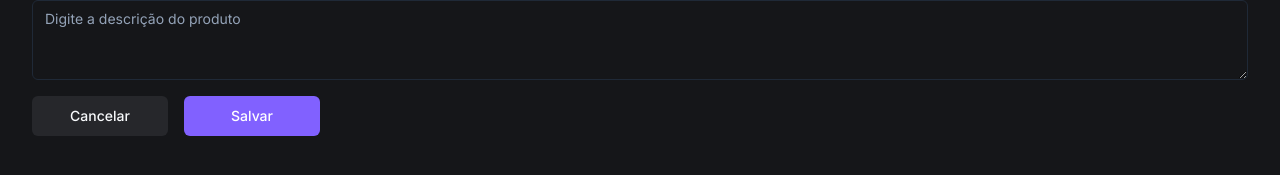
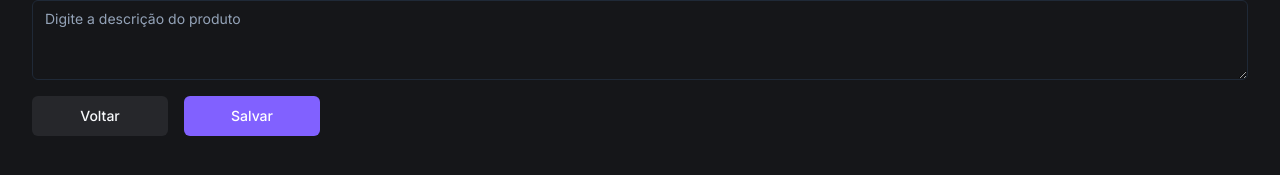
Before and after one commit to JonatanPaes/regisystem, a Next.js app: page /product in a window 1280 px wide. Shown: the part 457-632 px from the top of the page. Built offline with nearby package versions, Linux system fonts and the light colour scheme.

Commit message:
feat: add button back

```diff
--- a/src/app/(app)/product/page.tsx
+++ b/src/app/(app)/product/page.tsx
@@ -1,10 +1,12 @@
 'use client'
 
+import { zodResolver } from '@hookform/resolvers/zod'
 import { useRouter } from 'next/navigation'
 import { useForm } from 'react-hook-form'
 import { toast } from 'sonner'
 import { z } from 'zod'
 
+import { ButtonBack } from '@/app/components/button-back'
 import { Button } from '@/app/components/ui/button'
 import { Input } from '@/app/components/ui/input'
 import { Label } from '@/app/components/ui/label'
@@ -25,7 +27,9 @@ export default function Product() {
     register,
     handleSubmit,
     formState: { isSubmitting },
-  } = useForm<ProductForm>()
+  } = useForm<ProductForm>({
+    resolver: zodResolver(productForm),
+  })
 
   async function handleProduct(data: ProductForm) {
     const existingProducts = localStorage.getItem('products')
@@ -97,13 +101,7 @@ export default function Product() {
         </div>
 
         <div className="flex w-full gap-4 md:w-72">
-          <Button
-            disabled={isSubmitting}
-            variant="secondary"
-            className="w-full"
-          >
-            Cancelar
-          </Button>
+          <ButtonBack />
 
           <Button disabled={isSubmitting} className="w-full" type="submit">
             Salvar
--- /dev/null
+++ b/src/app/components/button-back.tsx
@@ -0,0 +1,32 @@
+'use client'
+
+import { useRouter } from 'next/navigation'
+
+import { Button } from './ui/button'
+
+interface ButtonBackProps {
+  text?: string
+  disabled?: boolean
+}
+
+export function ButtonBack({
+  text = 'Voltar',
+  disabled = false,
+}: ButtonBackProps) {
+  const router = useRouter()
+
+  function handleBack() {
+    router.back()
+  }
+
+  return (
+    <Button
+      onClick={handleBack}
+      disabled={disabled}
+      variant="secondary"
+      className="w-full"
+    >
+      {text}
+    </Button>
+  )
+}
```
